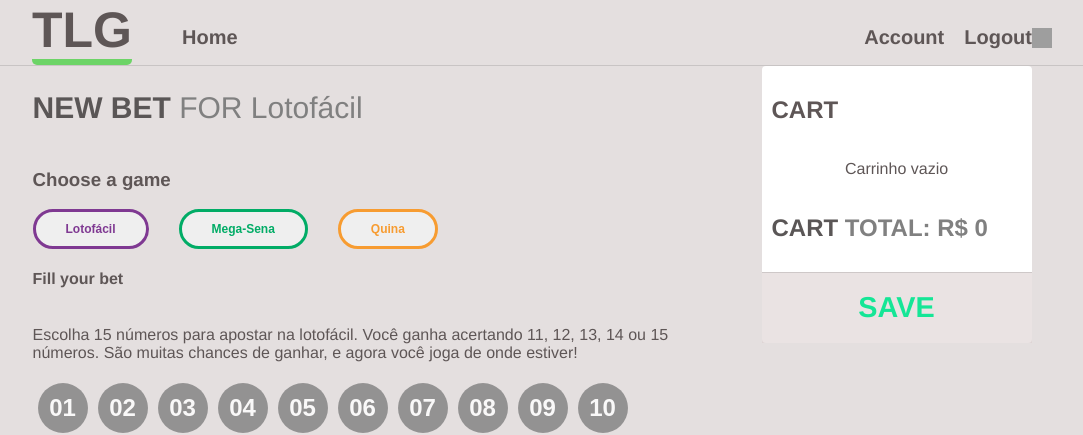
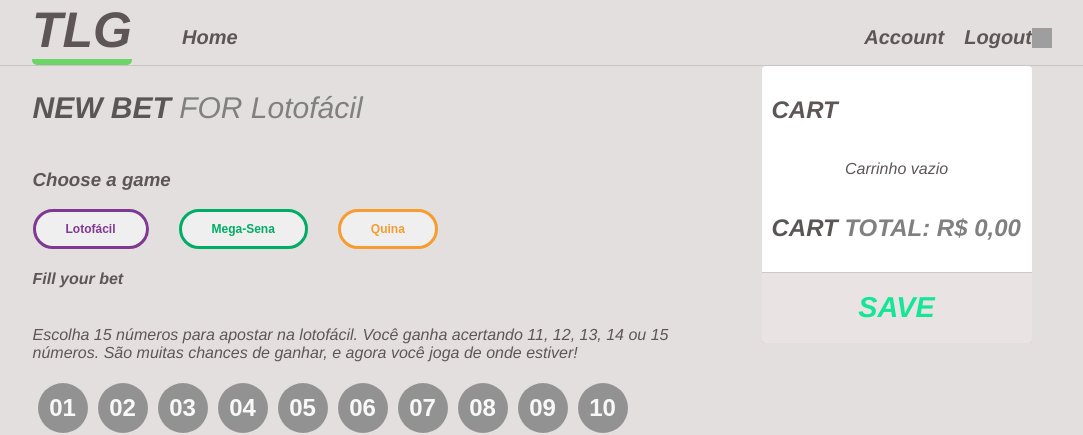
Before and after one commit to johnnyfers/TGL-APP-REACT, a React (Create React App) app: page /newbet in a window 1280 px wide. Shown: the top 435 px of the page, without its empty margins (108-1191 px from the left). Built offline with nearby package versions, Linux system fonts and the light colour scheme; data requests are answered from the project's data file; grey boxes are pictures that could not be loaded.

Commit message:
changing some styles

```diff
--- a/src/components/Games/index.tsx
+++ b/src/components/Games/index.tsx
@@ -39,8 +39,7 @@
     }, [])
 
     const filterGames = (gameType: string) => {
-        dispatch(gamesActions.filterGames({gameType}))
-        console.log(cartItemFiltered)
+        dispatch(gamesActions.filterGames({ gameType }))
     }
 
     return (
@@ -62,7 +61,7 @@
                             textDecoration: 'none',
                             color: 'green',
                             fontWeight: 'bold',
-                            fontSize: '2rem;'
+                            fontSize: '1.5rem'
                         }}>
                         New Bet
                     </Link>
@@ -77,9 +76,8 @@
                             </UlGameItem>
                         )
                     )}
-                    {
-                        cartItemFiltered && cartItemFiltered.map((item: any)=>
-                            item.map((item2: any, index: number)=>
+                    {cartItemFiltered.length > 0 && cartItemFiltered.map((item: any) =>
+                        item.map((item2: any, index: number) =>
                             <UlGameItem key={index} color={item2.color}>
                                 <Li>{item2.items.join(', ')}</Li>
                                 <Li>
@@ -88,7 +86,7 @@
                                 </Li>
                                 <Li color={item2.color}>{item2.type}</Li>
                             </UlGameItem>)
-                        )
+                    )
                     }
                 </div>
             </CardGame>
--- a/src/components/NewBet/Bet/Cart/index.tsx
+++ b/src/components/NewBet/Bet/Cart/index.tsx
@@ -75,7 +75,7 @@
             </EmptyCart>
 
             <H2>
-                <Strong> CART </Strong>  TOTAL: R$ <span>{totalPrice}</span>
+                <Strong> CART </Strong>  TOTAL: R$ <span>{totalPrice.toFixed(2).replace('.', ',')}</span>
             </H2>
 
             <Save onClick={(): void => saveGame(cartItem)}>SAVE</Save>
--- a/src/components/NewBet/Bet/Content/index.tsx
+++ b/src/components/NewBet/Bet/Content/index.tsx
@@ -33,12 +33,14 @@
 
     const dispatch = useDispatch()
 
+    const [isInitial, setInitial] = useState(false)
     const [gameDescription, setGameDescription] = useState('')
     const [gameName, setGameName] = useState('')
     const [gameRange, setGameRange] = useState(0)
     const [gamePrice, setGamePrice] = useState(0)
     const [gameColor, setGameColor] = useState('')
     const [gameMaxNumber, setGameMaxNumber] = useState(0)
+    const [gameMinCartValue, setGameMinCartValue] = useState(0)
     const [items, setItems] = useState([])
 
     useEffect(() => {
@@ -47,6 +49,7 @@
             .then(data => {
                 setItems(data)
             })
+            setInitial(true)
     }, [dispatch])
 
     const clearGame = () => {
@@ -69,6 +72,7 @@
         setGameRange(items[index]['range'])
         setGamePrice(items[index]['price'])
         setGameColor(items[index]['color'])
+        setGameMinCartValue(items[index]['min-cart-value'])
         setGameMaxNumber(items[index]['max-number'])
     }
 
--- a/src/global.css
+++ b/src/global.css
@@ -7,6 +7,7 @@
     flex-direction: column;
     background-color: rgba(182, 170, 170, 0.37);
     overflow-x: hidden;
+    font-style: italic;
 }
 
 button {
--- a/src/store/games-slice.tsx
+++ b/src/store/games-slice.tsx
@@ -24,6 +24,10 @@
             const gameType: string = action.payload.gameType
 
             state.cartItemFiltered = state.cartItem.map((item: any)=> item.game.filter((item2: any)=> item2.type === gameType))
+        },
+
+        clearFilter(state){
+            state.cartItemFiltered = []
         }
     }
 })
```
